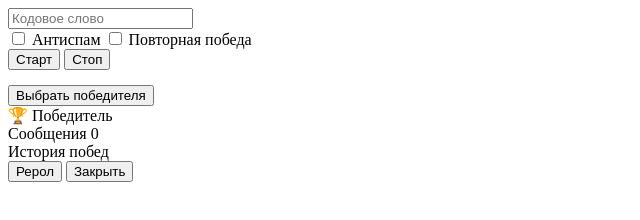
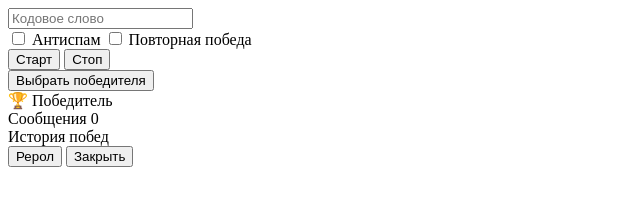
Before and after one commit to vinland614-cloud/ari4kaa-bot-panel, a website: page web/index.html in a window 1280 px wide. Shown: the whole page, without its empty margins (0-640 px from the left). Drawn offline with Linux system fonts and the light colour scheme.

Commit message:
Update index.html

```diff
--- a/web/index.html
+++ b/web/index.html
@@ -1,6 +1,6 @@
 <input id="keyword" placeholder="Кодовое слово">
 
-<div class="optionsRow">
+<div class="checkboxRow">
   <label><input type="checkbox" id="antiSpam"> Антиспам</label>
   <label><input type="checkbox" id="allowRepeat"> Повторная победа</label>
 </div>
@@ -10,10 +10,10 @@
   <button id="stopBtn" onclick="stop()">Стоп</button>
 </div>
 
-<div class="center" style="margin-top:15px;">
+<div class="center">
   <button onclick="winner()">Выбрать победителя</button>
 </div>
-<div class="winnerHeader">🏆 Победитель</div>
+<div class="winnerTitle">🏆 Победитель</div>
 <div id="winnerName" class="winnerName"></div>
 
 <div class="messagesHeader">
```
